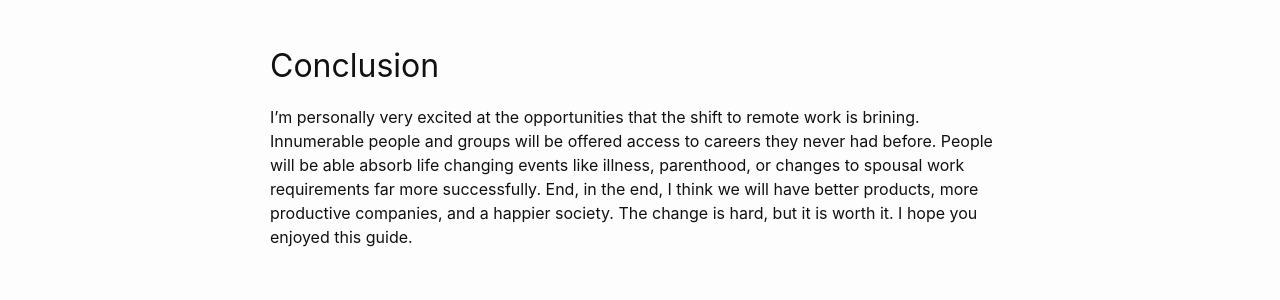
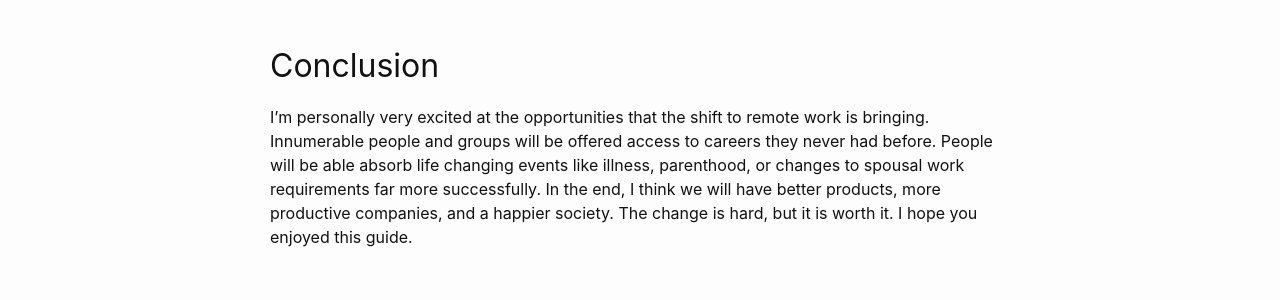
Before and after one commit to TopperKain/topperkain.github.io, a Jekyll site: the page built from _posts/2020-08-12-developing-remote-hires.md, in a window 1280 px wide and 900 px high, scrolled down 4405 px. Shown: the part 288-588 px from the top of the window. Built offline with Jekyll 4.4.1, drawn with Linux system fonts in a browser that asks for light colours.

Commit message:
Typo fix

```diff
--- a/_posts/2020-08-12-developing-remote-hires.md
+++ b/_posts/2020-08-12-developing-remote-hires.md
@@ -64,4 +64,4 @@ There are some easy wins- if you aren’t already using integrated Application L
 Finally, make sure you are setting clear expectations about career growth. Not being physically present to observe more senior personnel can make it more difficult for junior engineers to organically figure out what they need to do for advancement and promotion. Make sure you are explicitly laying out those expectations are, at both an organizational and individual level. Set goals for junior engineers and reward them for hitting them. Identify the experiences they need for growth and put them in position to have them. At Microsoft we used to say, “you’re in charge of your own career.” That is absolutely true whether you are on site or remote, but in a world that has been heavily disrupted managers and leads need to be thoughtful about what career advancement looks like till culture and processes normalize.
 
 ## Conclusion
-I’m personally very excited at the opportunities that the shift to remote work is brining. Innumerable people and groups will be offered access to careers they never had before. People will be able absorb life changing events like illness, parenthood, or changes to spousal work requirements far more successfully. End, in the end, I think we will have better products, more productive companies, and a happier society. The change is hard, but it is worth it. I hope you enjoyed this guide.
+I’m personally very excited at the opportunities that the shift to remote work is bringing. Innumerable people and groups will be offered access to careers they never had before. People will be able absorb life changing events like illness, parenthood, or changes to spousal work requirements far more successfully. In the end, I think we will have better products, more productive companies, and a happier society. The change is hard, but it is worth it. I hope you enjoyed this guide.
```
